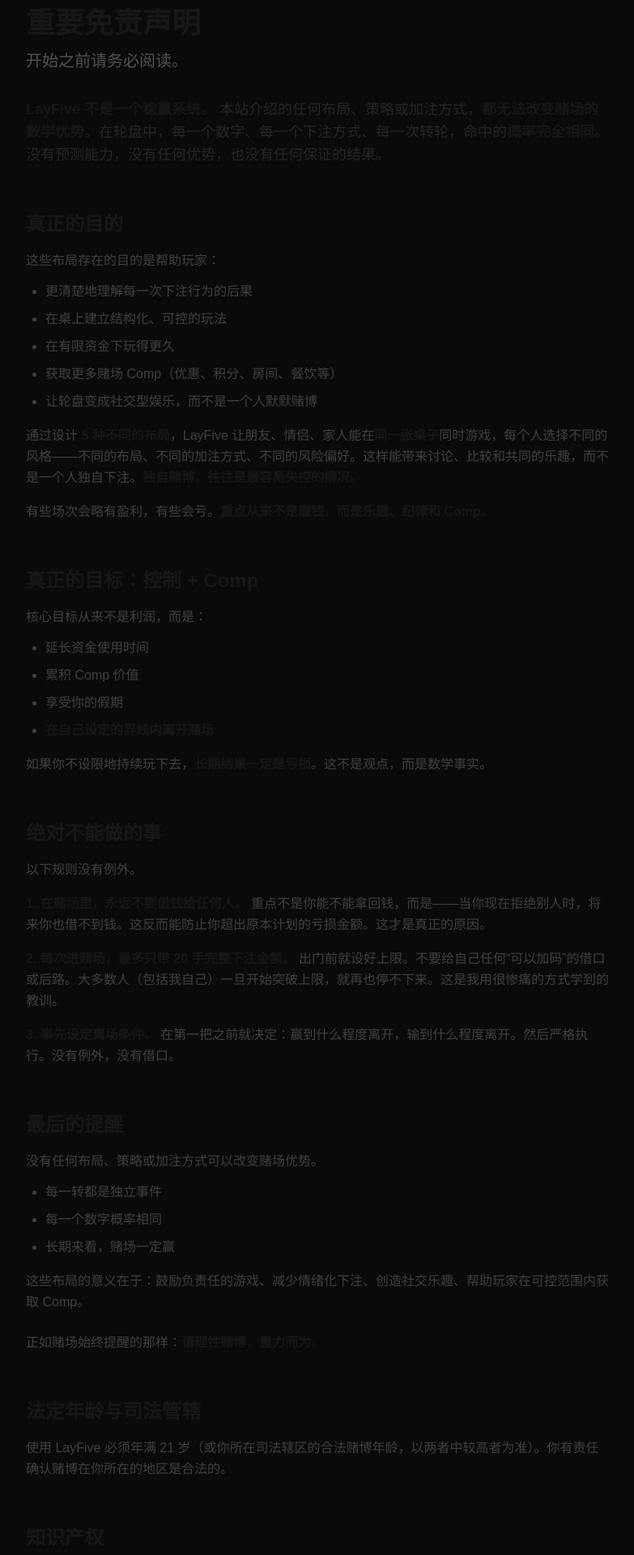
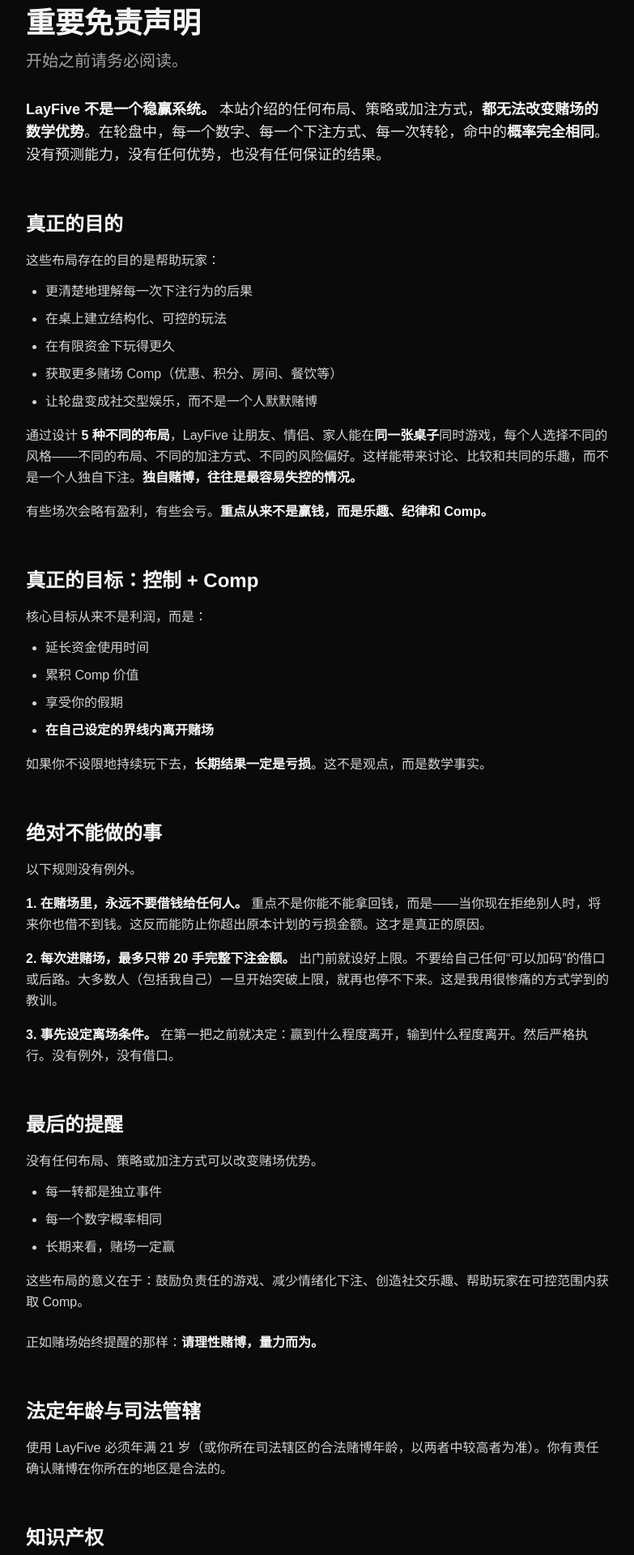
Before and after one commit to LYMX4KL/layfive-web, a Next.js app: page /zh/disclaimer in a window 1280 px wide. Shown: the part 140-2060 px from the top of the page at 81% size, without its empty margins (248-1031 px from the left). Built offline with nearby package versions, Linux system fonts and the light colour scheme.

Commit message:
Revert zh disclaimer page to dark theme
Updated text color classes for improved readability and consistency in the Disclaimer page for Chinese users.

```diff
--- a/src/app/zh/disclaimer/page.tsx
+++ b/src/app/zh/disclaimer/page.tsx
@@ -5,16 +5,16 @@ export const metadata = {
 
 export default function DisclaimerPageZh() {
   return (
-    <div className="mx-auto max-w-3xl px-6 py-20 text-neutral-700 leading-relaxed">
-      <h1 className="text-4xl font-bold text-neutral-900">重要免责声明</h1>
-      <p className="mt-3 text-xl text-neutral-600">开始之前请务必阅读。</p>
+    <div className="mx-auto max-w-3xl px-6 py-20 text-neutral-300 leading-relaxed">
+      <h1 className="text-4xl font-bold text-neutral-100">重要免责声明</h1>
+      <p className="mt-3 text-xl text-neutral-400">开始之前请务必阅读。</p>
 
-      <p className="mt-8 text-lg text-neutral-800">
-        <strong className="text-neutral-900">LayFive 不是一个稳赢系统。</strong>{" "}
-        本站介绍的任何布局、策略或加注方式，<strong className="text-neutral-900">都无法改变赌场的数学优势</strong>。在轮盘中，每一个数字、每一个下注方式、每一次转轮，命中的<strong className="text-neutral-900">概率完全相同</strong>。没有预测能力，没有任何优势，也没有任何保证的结果。
+      <p className="mt-8 text-lg text-neutral-200">
+        <strong className="text-neutral-100">LayFive 不是一个稳赢系统。</strong>{" "}
+        本站介绍的任何布局、策略或加注方式，<strong className="text-neutral-100">都无法改变赌场的数学优势</strong>。在轮盘中，每一个数字、每一个下注方式、每一次转轮，命中的<strong className="text-neutral-100">概率完全相同</strong>。没有预测能力，没有任何优势，也没有任何保证的结果。
       </p>
 
-      <h2 className="mt-14 text-2xl font-semibold text-neutral-900">真正的目的</h2>
+      <h2 className="mt-14 text-2xl font-semibold text-neutral-100">真正的目的</h2>
       <p className="mt-4">这些布局存在的目的是帮助玩家：</p>
       <ul className="mt-3 space-y-2 list-disc pl-6">
         <li>更清楚地理解每一次下注行为的后果</li>
@@ -24,18 +24,18 @@ export default function DisclaimerPageZh() {
         <li>让轮盘变成社交型娱乐，而不是一个人默默赌博</li>
       </ul>
       <p className="mt-4">
-        通过设计 <strong className="text-neutral-900">5 种不同的布局</strong>
-        ，LayFive 让朋友、情侣、家人能在<strong className="text-neutral-900">同一张桌子</strong>同时游戏，每个人选择不同的风格&mdash;&mdash;不同的布局、不同的加注方式、不同的风险偏好。这样能带来讨论、比较和共同的乐趣，而不是一个人独自下注。
-        <strong className="text-neutral-900">独自赌博，往往是最容易失控的情况。</strong>
+        通过设计 <strong className="text-neutral-100">5 种不同的布局</strong>
+        ，LayFive 让朋友、情侣、家人能在<strong className="text-neutral-100">同一张桌子</strong>同时游戏，每个人选择不同的风格&mdash;&mdash;不同的布局、不同的加注方式、不同的风险偏好。这样能带来讨论、比较和共同的乐趣，而不是一个人独自下注。
+        <strong className="text-neutral-100">独自赌博，往往是最容易失控的情况。</strong>
       </p>
       <p className="mt-4">
         有些场次会略有盈利，有些会亏。
-        <strong className="text-neutral-900">
-          重点从来不是赚钱，而是乐趣、纪律和 Comp。
+        <strong className="text-neutral-100">
+          重点从来不是赢钱，而是乐趣、纪律和 Comp。
         </strong>
       </p>
 
-      <h2 className="mt-14 text-2xl font-semibold text-neutral-900">
+      <h2 className="mt-14 text-2xl font-semibold text-neutral-100">
         真正的目标：控制 + Comp
       </h2>
       <p className="mt-4">核心目标从来不是利润，而是：</p>
@@ -44,35 +44,35 @@ export default function DisclaimerPageZh() {
         <li>累积 Comp 价值</li>
         <li>享受你的假期</li>
         <li>
-          <strong className="text-neutral-900">在自己设定的界线内离开赌场</strong>
+          <strong className="text-neutral-100">在自己设定的界线内离开赌场</strong>
         </li>
       </ul>
       <p className="mt-4">
         如果你不设限地持续玩下去，
-        <strong className="text-neutral-900">长期结果一定是亏损</strong>
+        <strong className="text-neutral-100">长期结果一定是亏损</strong>
         。这不是观点，而是数学事实。
       </p>
 
-      <h2 className="mt-14 text-2xl font-semibold text-neutral-900">绝对不能做的事</h2>
+      <h2 className="mt-14 text-2xl font-semibold text-neutral-100">绝对不能做的事</h2>
       <p className="mt-4">以下规则没有例外。</p>
       <p className="mt-4">
-        <strong className="text-neutral-900">
+        <strong className="text-neutral-100">
           1. 在赌场里，永远不要借钱给任何人。
         </strong>{" "}
         重点不是你能不能拿回钱，而是&mdash;&mdash;当你现在拒绝别人时，将来你也借不到钱。这反而能防止你超出原本计划的亏损金额。这才是真正的原因。
       </p>
       <p className="mt-4">
-        <strong className="text-neutral-900">
+        <strong className="text-neutral-100">
           2. 每次进赌场，最多只带 20 手完整下注金额。
         </strong>{" "}
         出门前就设好上限。不要给自己任何&ldquo;可以加码&rdquo;的借口或后路。大多数人（包括我自己）一旦开始突破上限，就再也停不下来。这是我用很惨痛的方式学到的教训。
       </p>
       <p className="mt-4">
-        <strong className="text-neutral-900">3. 事先设定离场条件。</strong>{" "}
+        <strong className="text-neutral-100">3. 事先设定离场条件。</strong>{" "}
         在第一把之前就决定：赢到什么程度离开，输到什么程度离开。然后严格执行。没有例外，没有借口。
       </p>
 
-      <h2 className="mt-14 text-2xl font-semibold text-neutral-900">最后的提醒</h2>
+      <h2 className="mt-14 text-2xl font-semibold text-neutral-100">最后的提醒</h2>
       <p className="mt-4">没有任何布局、策略或加注方式可以改变赌场优势。</p>
       <ul className="mt-3 space-y-2 list-disc pl-6">
         <li>每一转都是独立事件</li>
@@ -84,28 +84,28 @@ export default function DisclaimerPageZh() {
       </p>
       <p className="mt-6">
         正如赌场始终提醒的那样：
-        <strong className="text-neutral-900">请理性赌博，量力而为。</strong>
+        <strong className="text-neutral-100">请理性赌博，量力而为。</strong>
       </p>
 
-      <h2 className="mt-14 text-2xl font-semibold text-neutral-900">法定年龄与司法管辖</h2>
+      <h2 className="mt-14 text-2xl font-semibold text-neutral-100">法定年龄与司法管辖</h2>
       <p className="mt-4">
         使用 LayFive 必须年满 21 岁（或你所在司法辖区的合法赌博年龄，以两者中较高者为准）。你有责任确认赌博在你所在的地区是合法的。
       </p>
 
-      <h2 className="mt-14 text-2xl font-semibold text-neutral-900">知识产权</h2>
+      <h2 className="mt-14 text-2xl font-semibold text-neutral-100">知识产权</h2>
       <p className="mt-4">
         所有 LayFive 的策略、参考卡、插图、应用代码和书面内容，均为 Kenny Lin 的原创作品，受版权保护。LayFive&trade; 为使用中的商标。禁止以任何形式复制、转发或转售 LayFive 的内容。
       </p>
 
-      <h2 className="mt-14 text-2xl font-semibold text-neutral-900">负责任的赌博</h2>
+      <h2 className="mt-14 text-2xl font-semibold text-neutral-100">负责任的赌博</h2>
       <p className="mt-4">
         如果赌博正在影响你的生活，请寻求帮助。在美国，请致电全国问题赌博委员会 1-800-GAMBLER 或访问 ncpgambling.org。
       </p>
 
-      <div className="mt-16 pt-8 border-t border-neutral-300 text-sm text-neutral-500">
+      <div className="mt-16 pt-8 border-t border-neutral-800 text-sm text-neutral-500">
         <p>
           English version:{" "}
-          <a href="/disclaimer" className="text-amber-600 hover:underline">
+          <a href="/disclaimer" className="text-amber-400 hover:underline">
             Important Disclaimer
           </a>
           .
```
